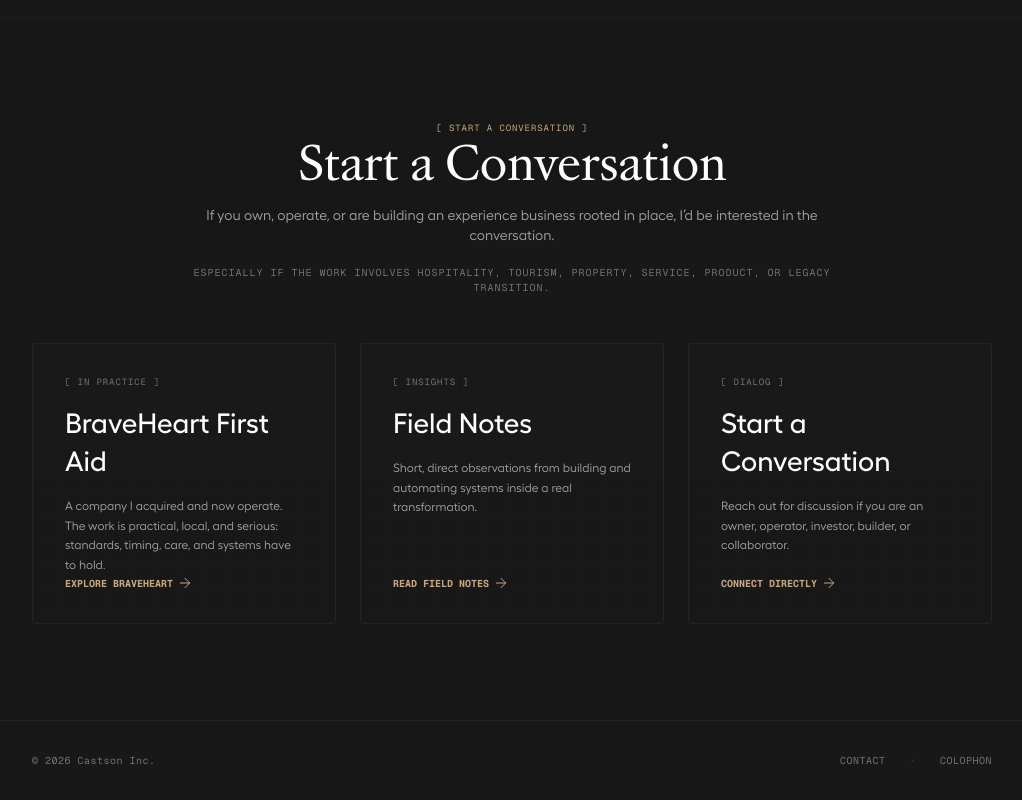
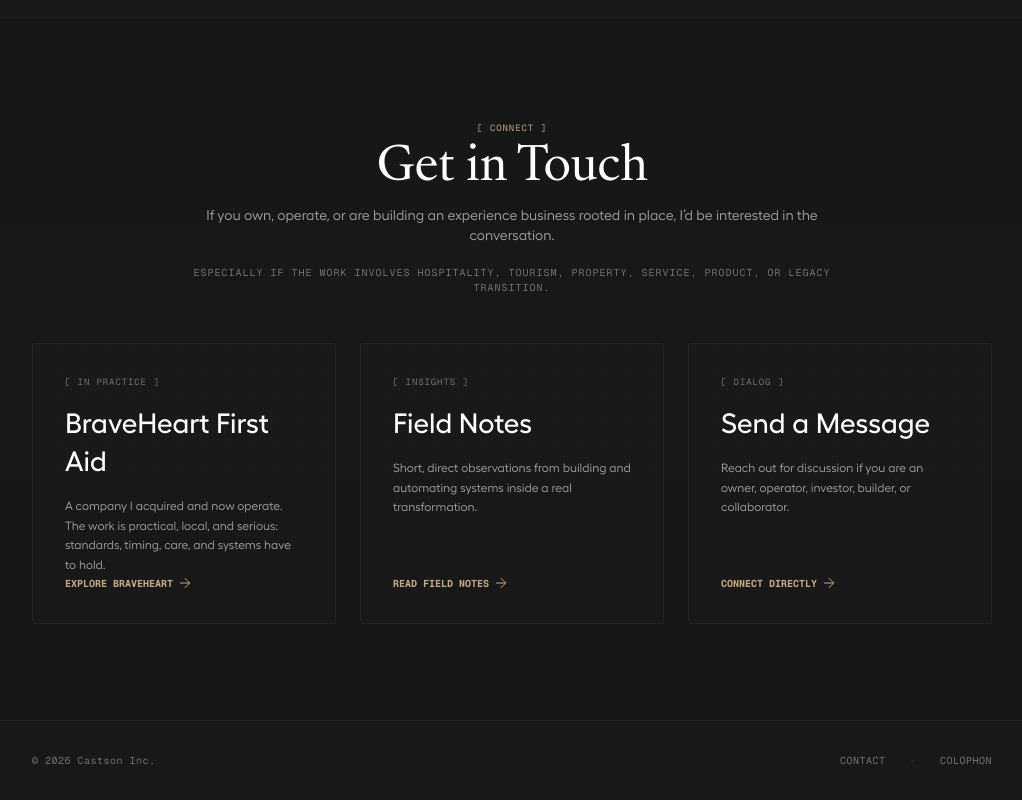
Before and after one commit to ee-prog/castson-site, a Next.js app: page / in a window 1280 px wide. Shown: the part 6379-7179 px from the top of the page, without its empty margins (128-1150 px from the left). Built offline with nearby package versions, Linux system fonts and the light colour scheme.

Commit message:
copy: de-duplicate Start a Conversation phrasing across the site

```diff
--- a/src/app/about/page.tsx
+++ b/src/app/about/page.tsx
@@ -172,7 +172,7 @@ export default function About() {
                   href="/contact"
                   className="interactive-hover flex w-full items-center justify-center gap-1.5 rounded-sm bg-zinc-950 dark:bg-white text-white dark:text-black py-3 text-center text-xs font-bold uppercase tracking-wider hover:bg-emerald-500 dark:hover:bg-emerald-400 transition-all duration-300"
                 >
-                  START A CONVERSATION <ArrowUpRight className="h-4 w-4" strokeWidth={1.5} aria-hidden="true" />
+                  GET IN TOUCH <ArrowUpRight className="h-4 w-4" strokeWidth={1.5} aria-hidden="true" />
                 </Link>
               </div>
             </div>
--- a/src/app/page.tsx
+++ b/src/app/page.tsx
@@ -603,9 +603,9 @@ export default function Home() {
         <div className="mx-auto max-w-5xl px-4 sm:px-6 lg:px-8 relative z-20">
           <div className="space-y-12">
             <div className="text-center space-y-4 max-w-2xl mx-auto">
-              <span className="text-[9px] font-mono tracking-widest uppercase text-emerald-400">[ Start a Conversation ]</span>
+              <span className="text-[9px] font-mono tracking-widest uppercase text-emerald-400">[ Connect ]</span>
               <h2 className="text-3xl font-medium text-white">
-                Start a Conversation
+                Get in Touch
               </h2>
               <p className="text-zinc-400 font-light text-sm">
                 If you own, operate, or are building an experience business rooted in place, I’d be interested in the conversation.
@@ -668,7 +668,7 @@ export default function Home() {
                 <div className="space-y-4 relative z-10">
                   <span className="text-[9px] font-mono text-zinc-500 uppercase tracking-widest block">[ Dialog ]</span>
                   <h3 className="text-lg font-medium text-white group-hover:text-emerald-400 transition-colors">
-                    Start a Conversation
+                    Send a Message
                   </h3>
                   <p className="text-xs text-zinc-400 font-light leading-relaxed">
                     Reach out for discussion if you are an owner, operator, investor, builder, or collaborator.
--- a/src/components/navbar.tsx
+++ b/src/components/navbar.tsx
@@ -148,7 +148,7 @@ export default function Navbar() {
                   onClick={() => setIsOpen(false)}
                   className="group flex items-center gap-1.5 text-zinc-400 hover:text-white transition-colors mt-2 text-sm"
                 >
-                  Start a conversation
+                  Get in touch
                   <ArrowUpRight className="h-4 w-4 transition-transform group-hover:translate-x-0.5 group-hover:-translate-y-0.5 text-emerald-400" strokeWidth={1.5} aria-hidden="true" />
                 </Link>
               </div>
```
